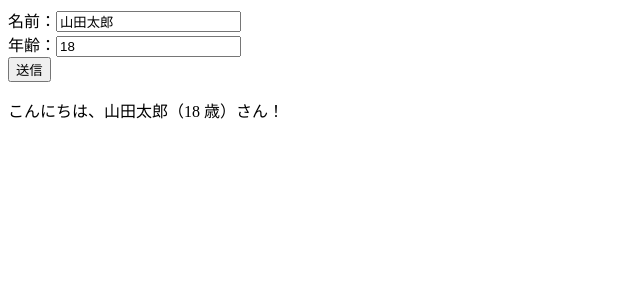
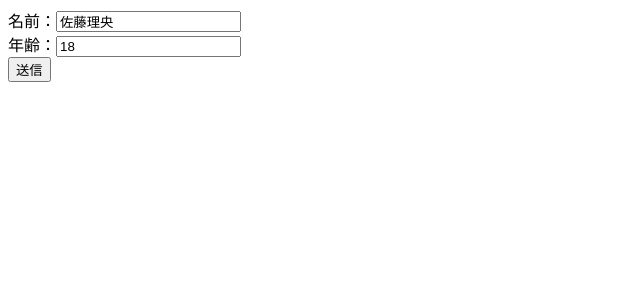
Before and after one commit to Yuma0309/Study-React, a React (Create React App) app in the folder React_sample_Yuma/my-react/: page / in a window 1280 px wide. Shown: the top 300 px of the page, without its empty margins (0-640 px from the left). Built offline with nearby package versions, Linux system fonts and the light colour scheme.

Commit message:
リスト4-1-4までの動作を確認

```diff
--- a/React_sample_Yuma/my-react/src/index.js
+++ b/React_sample_Yuma/my-react/src/index.js
@@ -1,10 +1,10 @@
 // React関連のライブラリをインポート
 import ReactDOM from 'react-dom/client';
-import StateForm from './chap04/StateForm';
+import StateFormUC from './chap04/StateFormUC';
 
 // Reactアプリ（Appコンポーネント）を描画
 const root = ReactDOM.createRoot(document.getElementById('root'));
 
 root.render(
-  <StateForm />
+  <StateFormUC />
 );
```
